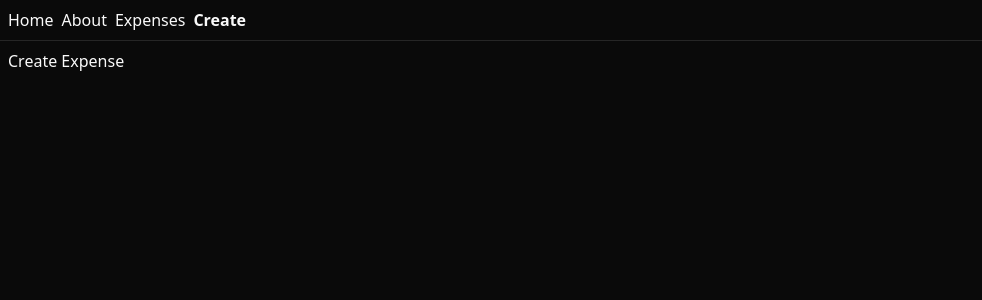
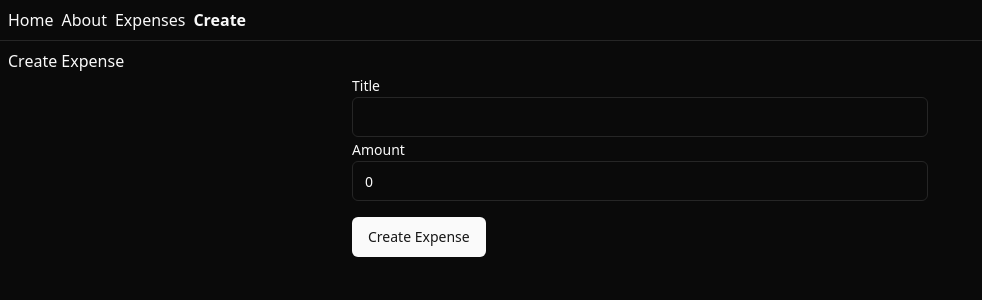
Before and after one commit to MuhdHanish/expense_tracker, a React (Vite) app in the folder client/: page /create-expense in a window 1280 px wide. Shown: the top 300 px of the page, without its empty margins (0-982 px from the left). Built offline with nearby package versions, Linux system fonts and the light colour scheme; what hono would draw is missing.

Commit message:
tanstack form created a simple form using tanstack form incluidng title, amount and submit button

```diff
--- a/client/src/routes/create-expense.tsx
+++ b/client/src/routes/create-expense.tsx
@@ -1,11 +1,86 @@
-import { createFileRoute } from '@tanstack/react-router'
+import { Input } from "@/components/ui/input";
+import { Label } from "@/components/ui/label";
+import { Button } from "@/components/ui/button";
+import { createFileRoute } from "@tanstack/react-router";
+
+import { useForm } from "@tanstack/react-form";
+import type { FieldApi } from "@tanstack/react-form";
+
+function FieldInfo({ field }: { field: FieldApi<any, any, any, any> }) {
+    return (
+        <>
+            {field.state.meta.touchedErrors ? (
+                <em>{field.state.meta.touchedErrors}</em>
+            ) : null}
+        </>
+    );
+};
+
 
 export const Route = createFileRoute('/create-expense')({
     component: CreateExpense
 });
 
 function CreateExpense() {
+    const form = useForm({
+        defaultValues: {
+            title: '',
+            amount: 0,
+        },
+        onSubmit: async ({ value }) => {
+            console.log(value)
+        },
+    })
     return (
-        <div className="p-2">Create Expense</div>
+        <div className="p-2">
+            <h2>Create Expense</h2>
+            <form className="max-w-xl m-auto"
+                onSubmit={(e) => {
+                    e.preventDefault()
+                    e.stopPropagation()
+                    form.handleSubmit()
+                }}
+
+            >
+                <form.Field
+                    name="title"
+                    children={(field) => {
+                        return (
+                            <>
+                                <Label htmlFor={field.name}>Title</Label>
+                                <Input
+                                    id={field.name}
+                                    name={field.name}
+                                    value={field.state.value}
+                                    onBlur={field.handleBlur}
+                                    onChange={(e) => field.handleChange(e.target.value)}
+                                />
+                                <FieldInfo field={field} />
+                            </>
+                        )
+                    }}
+                />
+                <form.Field
+                    name="amount"
+                    children={(field) => {
+                        return (
+                            <>
+                                <Label htmlFor={field.name}>Amount</Label>
+                                <Input
+                                    id={field.name}
+                                    type="number"
+                                    name={field.name}
+                                    value={field.state.value}
+                                    onBlur={field.handleBlur}
+                                    onChange={(e) => field.handleChange(Number(e.target.value))}
+                                />
+                                <FieldInfo field={field} />
+                            </>
+                        )
+                    }}
+                />
+                <Button className="mt-4" type="submit">Create Expense</Button>
+            </form>
+        </div>
     );
 };
```
